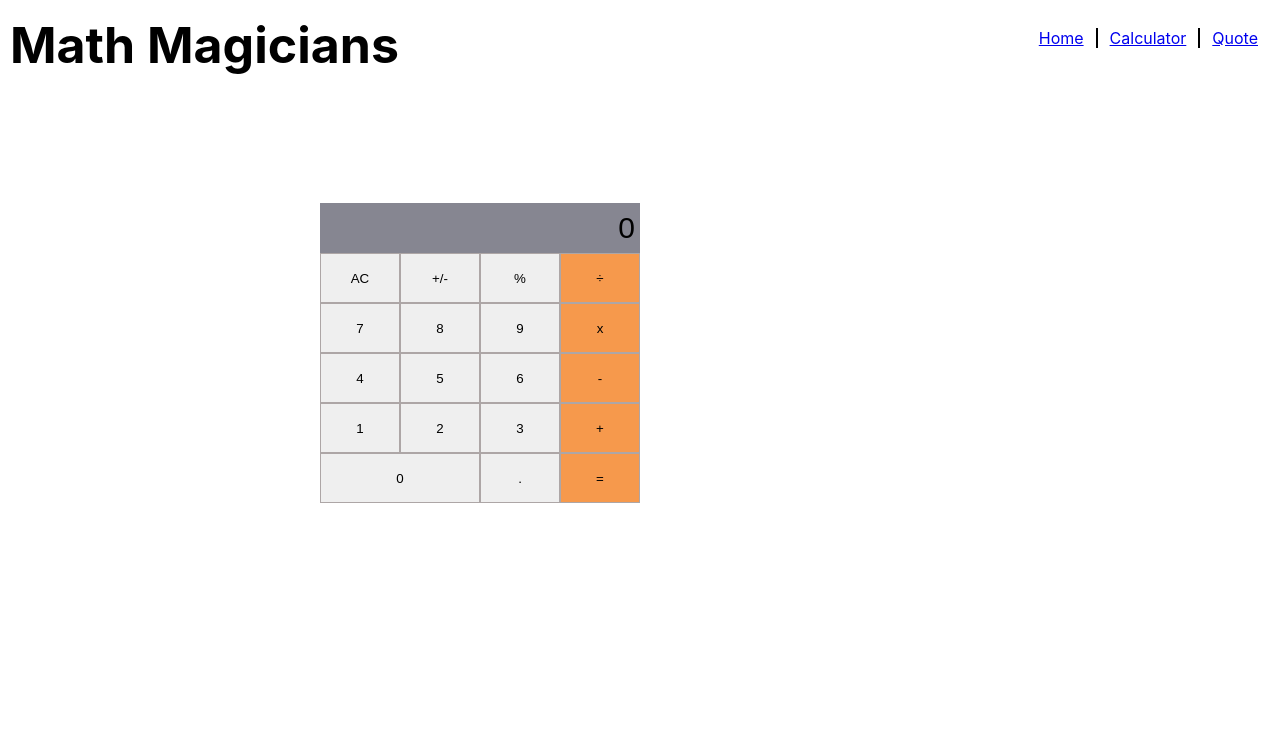
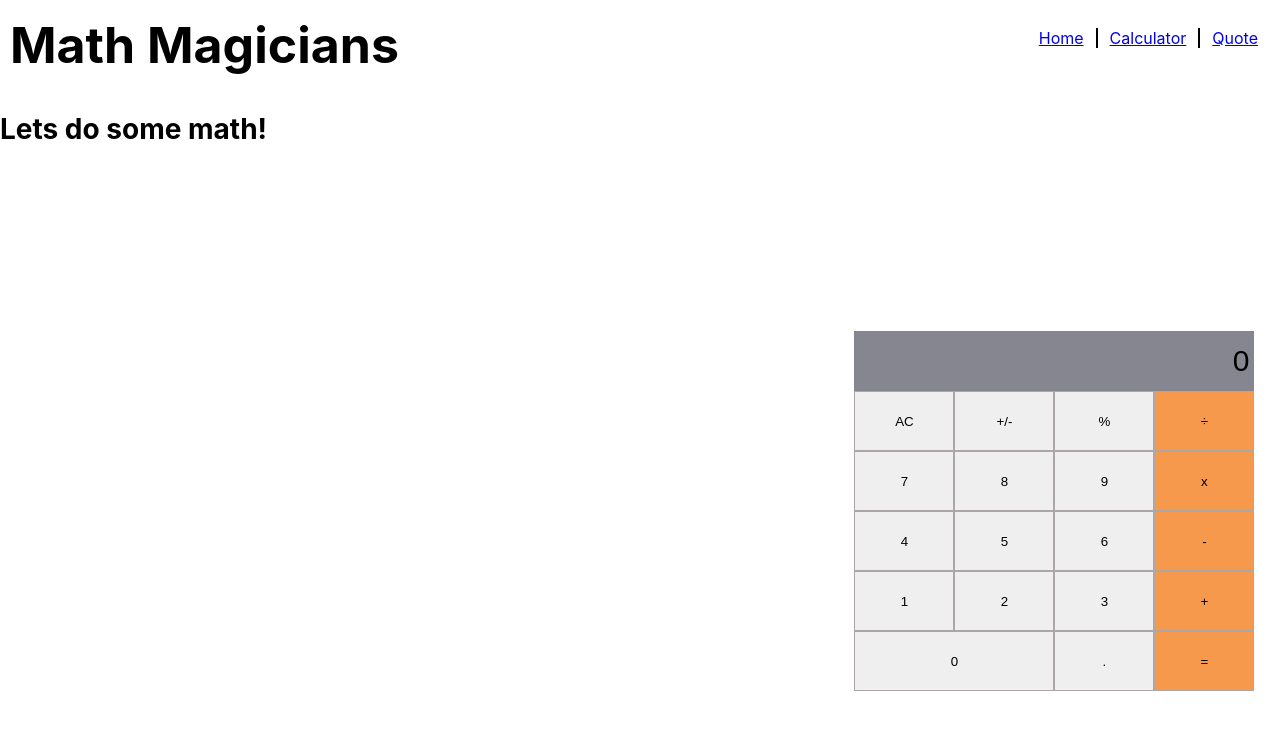
Before and after one commit to amrendrakind/math-magicians, a React (Create React App) app: page /calculator in a window 1280 px wide. Shown: the top 730 px of the page. Built offline with nearby package versions, Linux system fonts and the light colour scheme.

Commit message:
Update Pages

```diff
--- a/src/App.css
+++ b/src/App.css
@@ -1,11 +1,12 @@
 .calContainer {
-  width: 50%;
-  margin: 10% auto;
+  margin-top: 20%;
+  margin-right: 2%;
+  height: 50vh;
 }
 
 .calInput {
-  width: 315px;
-  height: 50px;
+  width: 395px;
+  height: 60px;
   text-align: right;
   background-color: #868691;
   font-size: 30px;
@@ -21,8 +22,8 @@
 
 .buttonContainer {
   display: grid;
-  grid-template-columns: repeat(4, 80px);
-  grid-template-rows: repeat(5, 50px);
+  grid-template-columns: repeat(4, 100px);
+  grid-template-rows: repeat(5, 60px);
 }
 
 .zeroButton {
@@ -83,3 +84,15 @@
 .quote-container p {
   font-size: 25px;
 }
+
+.calculator-container {
+
+  display: flex;
+  align-items: flex-start;
+  justify-content: space-between;
+}
+
+.home-container h4,
+.calculator-container h4 {
+  font-size: 28px;
+}
--- a/src/App.js
+++ b/src/App.js
@@ -1,10 +1,10 @@
 import React from 'react';
 import { Route, Routes } from 'react-router-dom';
 import './App.css';
-import Calculator from './components/Calculator';
+import CalculatorPage from './pages/CalculatorPage';
 import Header from './components/Header';
-import Home from './pages/Home';
-import Quotes from './pages/Quotes';
+import HomePage from './pages/HomePage';
+import QuotesPage from './pages/QuotesPage';
 
 class App extends React.PureComponent {
   render() {
@@ -12,9 +12,9 @@ class App extends React.PureComponent {
       <div>
         <Header />
         <Routes>
-          <Route path="/" element={<Home />} />
-          <Route path="/calculator" element={<Calculator />} />
-          <Route path="/quotes" element={<Quotes />} />
+          <Route path="/" element={<HomePage />} />
+          <Route path="/calculator" element={<CalculatorPage />} />
+          <Route path="/quotes" element={<QuotesPage />} />
         </Routes>
       </div>
     );
--- /dev/null
+++ b/src/pages/CalculatorPage.js
@@ -0,0 +1,12 @@
+import React from 'react';
+import Calculator from '../components/Calculator';
+
+function CalculatorPage() {
+  return (
+    <div className="calculator-container">
+      <h4>Lets do some math!</h4>
+      <Calculator />
+    </div>
+  );
+}
+export default CalculatorPage;
```
Also changed, not shown: src/pages/HomePage.js (renamed from src/pages/Home.js), src/pages/QuotesPage.js (renamed from src/pages/Quotes.js).
